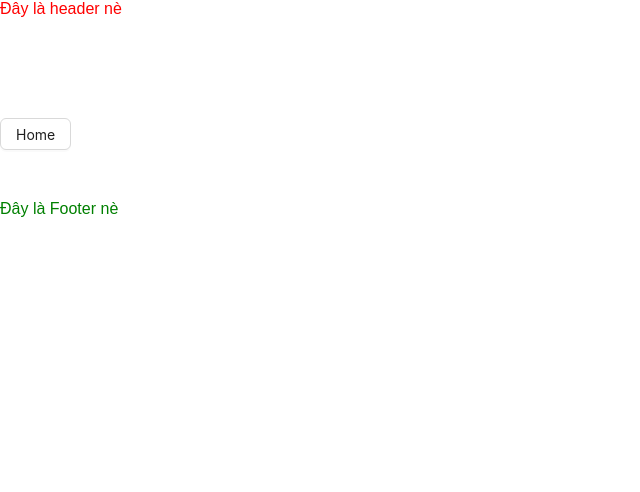
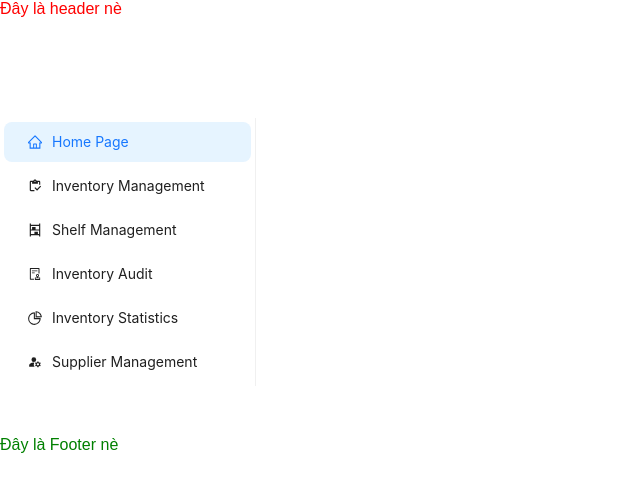
Before and after one commit to TuanKhang123/supermarket_manager, a React (Create React App) app: page /home in a window 1280 px wide. Shown: the top 492 px of the page, without its empty margins (0-640 px from the left). Built offline with nearby package versions, Linux system fonts and the light colour scheme.

Commit message:
push_SideBar

```diff
--- a/package.json
+++ b/package.json
@@ -12,6 +12,7 @@
     "node-sass": "^9.0.0",
     "react": "^18.2.0",
     "react-dom": "^18.2.0",
+    "react-icons": "^4.12.0",
     "react-redux": "^8.1.2",
     "react-router-dom": "^6.16.0",
     "react-scripts": "5.0.1",
--- a/src/components/SideBar/index.jsx
+++ b/src/components/SideBar/index.jsx
@@ -1,72 +1,50 @@
-import React, { useState } from 'react';
-import { AppstoreOutlined, MailOutlined, SettingOutlined } from '@ant-design/icons';
+import React from 'react';
+import '../SideBar/style.scss'
+import {
+    PieChartOutlined,
+    HomeOutlined,
+
+} from '@ant-design/icons';
+
+import { MdOutlineInventory } from "react-icons/md";
+import { MdShelves } from "react-icons/md";
 import { Menu } from 'antd';
-import '../SideBar/style.scss'
+import { AiOutlineAudit } from "react-icons/ai";
+import { MdManageAccounts } from "react-icons/md";
 
-
+function getItem(label, key, icon, children, type) {
+    return {
+        key,
+        icon,
+        children,
+        label,
+        type,
+    };
+}
 const items = [
-    {
-        label: 'Navigation One',
-        key: 'mail',
-        icon: <MailOutlined />,
-    },
-    {
-        label: 'Navigation Two',
-        key: 'app',
-        icon: <AppstoreOutlined />,
-        disabled: true,
-    },
-    {
-        label: 'Navigation Three - Submenu',
-        key: 'SubMenu',
-        icon: <SettingOutlined />,
-        children: [
-            {
-                type: 'group',
-                label: 'Item 1',
-                children: [
-                    {
-                        label: 'Option 1',
-                        key: 'setting:1',
-                    },
-                    {
-                        label: 'Option 2',
-                        key: 'setting:2',
-                    },
-                ],
-            },
-            {
-                type: 'group',
-                label: 'Item 2',
-                children: [
-                    {
-                        label: 'Option 3',
-                        key: 'setting:3',
-                    },
-                    {
-                        label: 'Option 4',
-                        key: 'setting:4',
-                    },
-                ],
-            },
-        ],
-    },
-    {
-        label: (
-            <a href="https://ant.design" target="_blank" rel="noopener noreferrer">
-                Navigation Four - Link
-            </a>
-        ),
-        key: 'alipay',
-    },
+    getItem('Home Page', '1', <HomeOutlined />),
+    getItem('Inventory Management', '2', <MdOutlineInventory />),
+    getItem('Shelf Management', '3', <MdShelves />),
+    getItem('Inventory Audit', '4', <AiOutlineAudit />),
+    getItem('Inventory Statistics', '5', <PieChartOutlined />),
+    getItem('Supplier Management ', '6', <MdManageAccounts />),
 ];
 const SideBar = () => {
-    const [current, setCurrent] = useState('mail');
     const onClick = (e) => {
         console.log('click ', e);
-        setCurrent(e.key);
     };
-    return <Menu onClick={onClick} selectedKeys={[current]} mode="horizontal" items={items} />;
+    return (
+        <Menu
+            onClick={onClick}
+            style={{
+                width: 256,
+            }}
+            defaultSelectedKeys={['1']}
+            defaultOpenKeys={['sub1']}
+            mode="inline"
+            items={items}
+            className='sidebar'
+        />
+    );
 };
-
 export default SideBar;
--- a/src/components/SideBar/style.scss
+++ b/src/components/SideBar/style.scss
@@ -0,0 +1,4 @@
+
+.sidebar {
+    // box-shadow: rgba(0, 0, 0, 0.16) 0px 3px 6px, rgba(0, 0, 0, 0.23) 0px 3px 6px !important;
+}
--- a/src/features/Home/index.jsx
+++ b/src/features/Home/index.jsx
@@ -1,12 +1,17 @@
 import React from 'react'
 import './style.scss'
 import { Button } from 'antd';
+import SideBar from '../../components/SideBar';
 
 const Home = () => {
     return (
-        <div className='home'>
-            <Button>Home</Button>
-        </div>
+        <>
+            <SideBar />
+            {/* <div className='home'>
+
+                <Button>Home</Button>
+            </div> */}
+        </>
     )
 }
 
```
Also changed, not shown: 1 other file (tests, documents, lock files or other folders).
